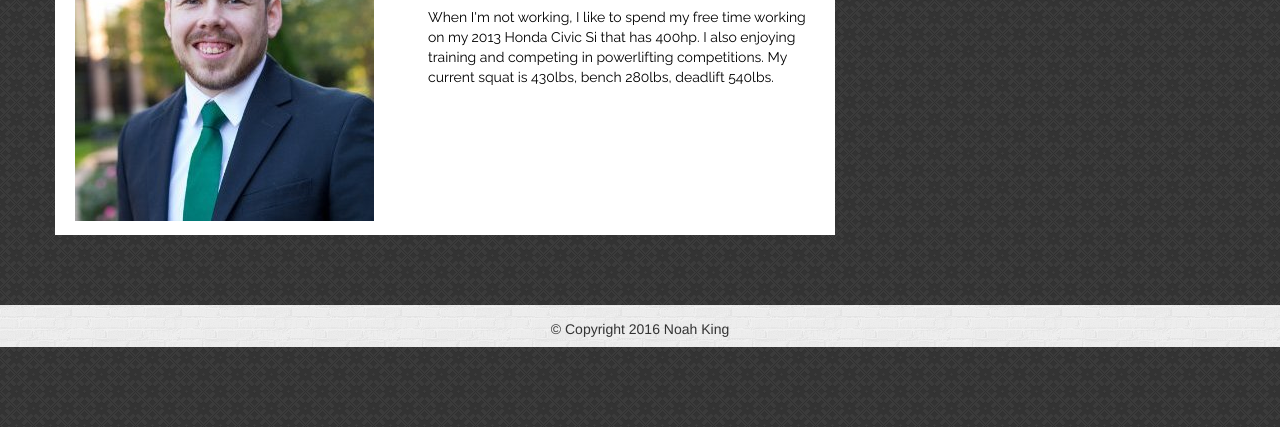
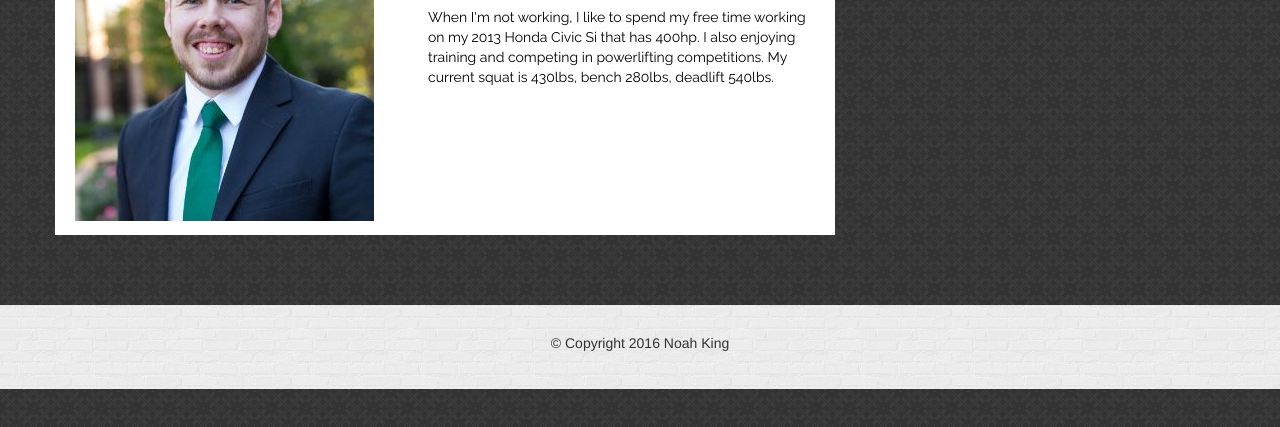
Before and after one commit to noahking27/Bootstrap-Portfolio, a plain HTML site: page index.html in a window 1280 px wide. Shown: the part 339-766 px from the top of the page. Drawn offline with Linux system fonts and the light colour scheme.

Commit message:
final changes code is good now

```diff
--- a/CSS/style.css
+++ b/CSS/style.css
@@ -17,12 +17,12 @@ h2 {
 
 footer {
     background-image: url("../images/brickwall.png");
-    height: 3em;
+    height: 6em;
     text-align: center;
     position: absolute;
     left: 0px;
     width: 100%;
-    padding-top: 1em;
+    padding-top: 2em;
 }
 
 #contactFooter {
```
